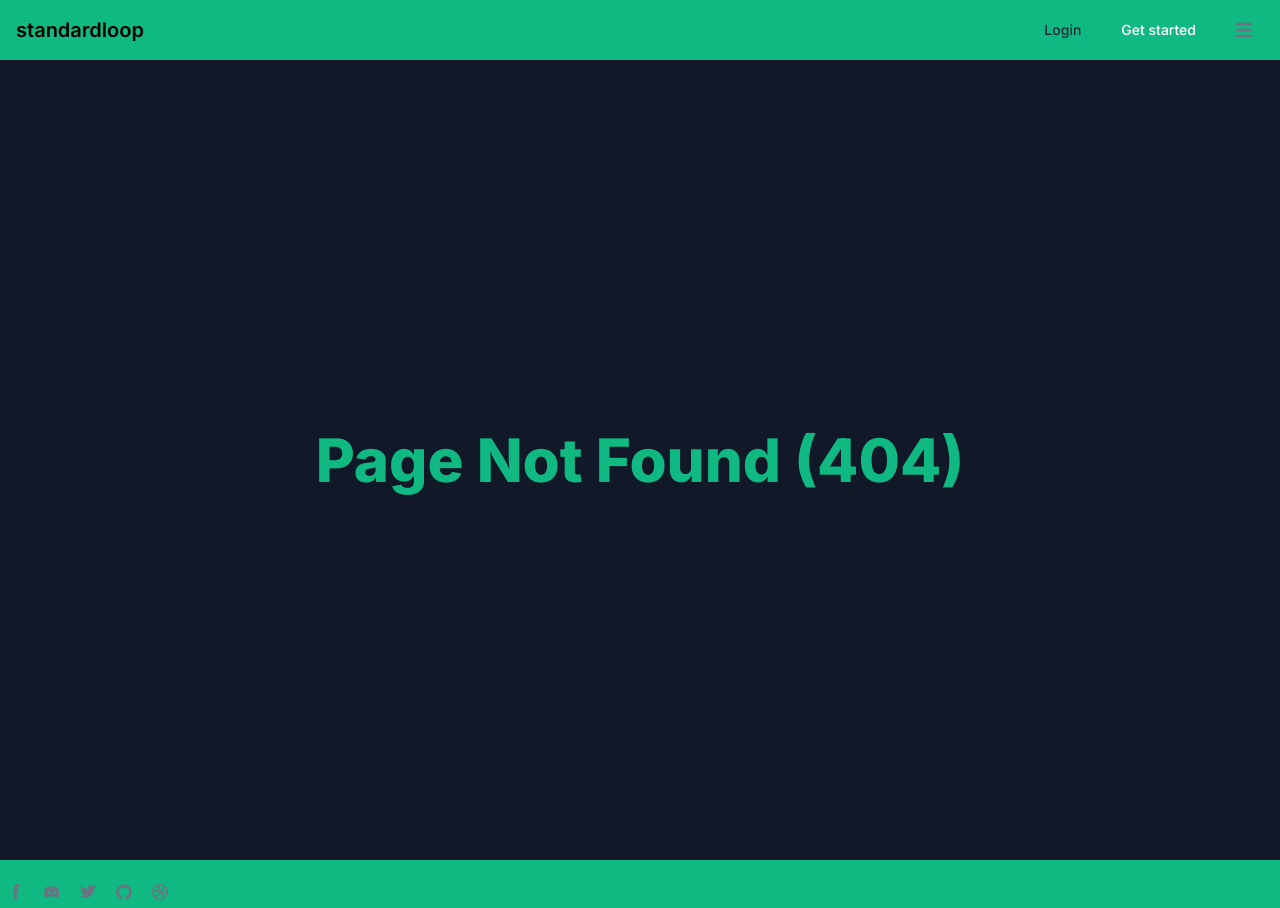
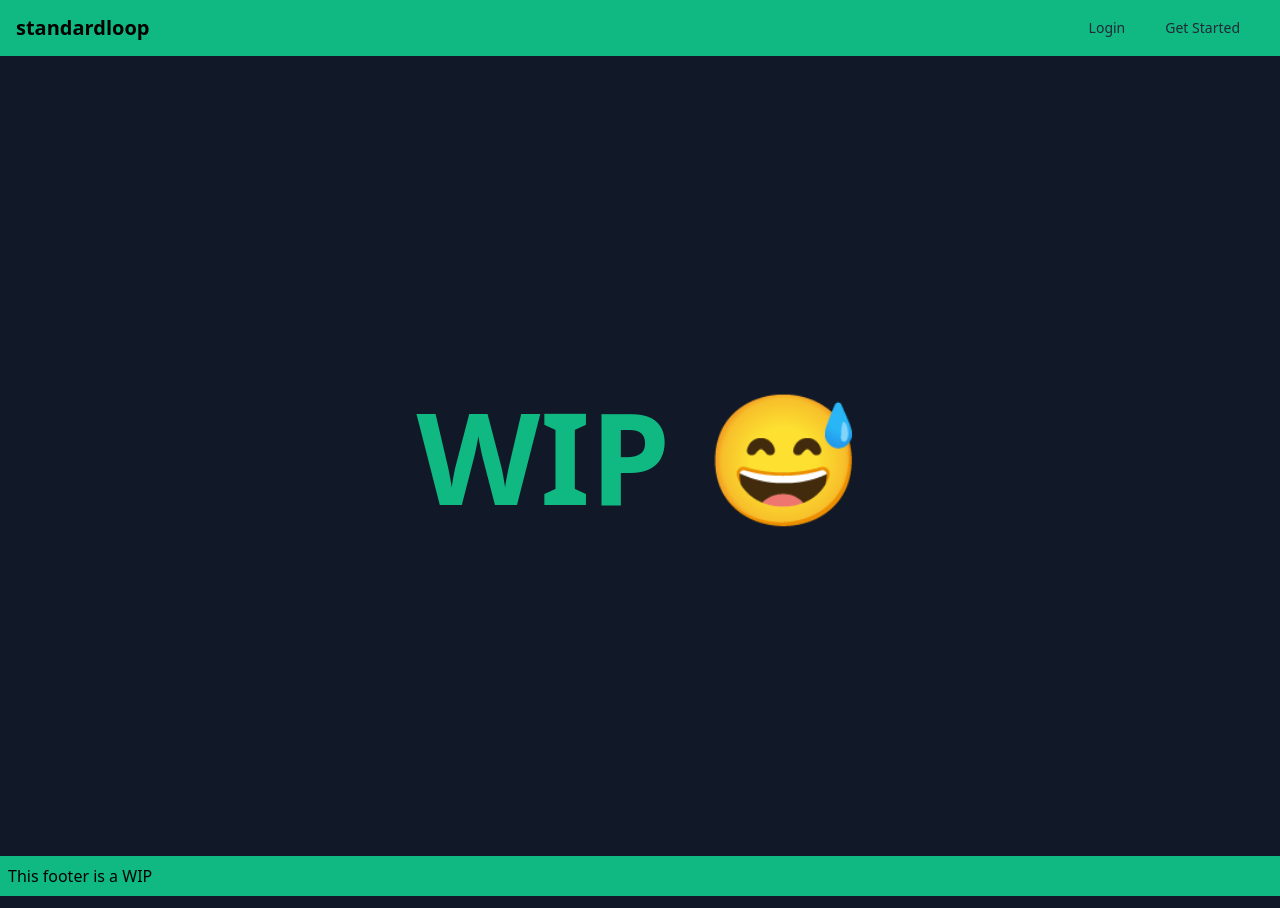
Before and after one commit to standardloop/standardloop.dev, a Next.js app: page /wip in a window 1280 px wide. Before the commit this address had no page. Built offline with nearby package versions, Linux system fonts and the light colour scheme.

Commit message:
Cleanup header and footer but still WIP

```diff
--- a/package.json
+++ b/package.json
@@ -2,7 +2,7 @@
   "name": "standardloop.dev",
   "version": "0.1.0",
   "private": true,
-  "license": "No-License",
+  "license": "NOLICENSE",
   "scripts": {
     "dev": "next dev",
     "build": "next build",
--- a/src/app/landing/page.tsx
+++ b/src/app/landing/page.tsx
@@ -2,7 +2,6 @@ import Head from 'next/head'
 import Link from 'next/link'
 
 export default function Landing() {
-
     return (
         <div className="flex min-h-screen bg-gray-900 flex items-center justify-center cursor-default">
             <Head>
--- a/src/app/layout.tsx
+++ b/src/app/layout.tsx
@@ -1,9 +1,10 @@
 import './globals.css'
-import { Inter } from 'next/font/google'
+// import { Inter } from 'next/font/google'
 import Header from '@/components/Header';
 import Footer from '@/components/Footer';
 
-const inter = Inter({ subsets: ['latin'] })
+// const inter = Inter({ subsets: ['latin'] })
+// body className="{inter.className} bg-gray-900">
 
 export const metadata = {
   title: 'standardloop.dev',
@@ -17,7 +18,7 @@ export default function RootLayout({
 }) {
   return (
     <html lang="en">
-      <body className={inter.className}>
+      <body className="bg-gray-900">
         <Header />
         {children}
         <Footer />
--- a/src/app/login/page.tsx
+++ b/src/app/wip/page.tsx
@@ -6,11 +6,11 @@ export default function Landing() {
     return (
         <div className="flex min-h-screen bg-gray-900 flex items-center justify-center cursor-default">
             <Head>
-                <title>Login</title>
+                <title>WIP</title>
                 <link rel="icon" href="/favicon.ico" />
             </Head>
             <div className="text-9xl font-extrabold text-emerald-500 cursor-text">
-                WIP
+                WIP 😅
             </div>
         </div >
     )
--- a/src/components/Footer/index.tsx
+++ b/src/components/Footer/index.tsx
@@ -5,40 +5,19 @@ export default function Footer() {
     return (
         <React.Fragment>
             <footer className="bg-emerald-500 ">
-                <div className="mx-auto w-full max-w-screen-xl p-2 py-2 lg:py-8 cursor-default">
+                <div className="mx-auto w-full max-w-screen-xl p-2 py-2 lg:py-4 cursor-default">
                     <div className="sm:flex sm:items-center sm:justify-between">
-                        <div className="flex mt-4 space-x-5 sm:justify-center sm:mt-0">
-                            <a href="#" className="text-gray-500 hover:text-gray-900 dark:hover:text-white">
-                                <svg className="w-4 h-4" aria-hidden="true" xmlns="http://www.w3.org/2000/svg" fill="currentColor" viewBox="0 0 8 19">
-                                    <path fillRule="evenodd" d="M6.135 3H8V0H6.135a4.147 4.147 0 0 0-4.142 4.142V6H0v3h2v9.938h3V9h2.021l.592-3H5V3.591A.6.6 0 0 1 5.592 3h.543Z" clipRule="evenodd" />
-                                </svg>
-                                <span className="sr-only">Facebook page</span>
-                            </a>
-                            <a href="#" className="text-gray-500 hover:text-gray-900 dark:hover:text-white">
-                                <svg className="w-4 h-4" aria-hidden="true" xmlns="http://www.w3.org/2000/svg" fill="currentColor" viewBox="0 0 21 16">
-                                    <path d="M16.942 1.556a16.3 16.3 0 0 0-4.126-1.3 12.04 12.04 0 0 0-.529 1.1 15.175 15.175 0 0 0-4.573 0 11.585 11.585 0 0 0-.535-1.1 16.274 16.274 0 0 0-4.129 1.3A17.392 17.392 0 0 0 .182 13.218a15.785 15.785 0 0 0 4.963 2.521c.41-.564.773-1.16 1.084-1.785a10.63 10.63 0 0 1-1.706-.83c.143-.106.283-.217.418-.33a11.664 11.664 0 0 0 10.118 0c.137.113.277.224.418.33-.544.328-1.116.606-1.71.832a12.52 12.52 0 0 0 1.084 1.785 16.46 16.46 0 0 0 5.064-2.595 17.286 17.286 0 0 0-2.973-11.59ZM6.678 10.813a1.941 1.941 0 0 1-1.8-2.045 1.93 1.93 0 0 1 1.8-2.047 1.919 1.919 0 0 1 1.8 2.047 1.93 1.93 0 0 1-1.8 2.045Zm6.644 0a1.94 1.94 0 0 1-1.8-2.045 1.93 1.93 0 0 1 1.8-2.047 1.918 1.918 0 0 1 1.8 2.047 1.93 1.93 0 0 1-1.8 2.045Z" />
-                                </svg>
-                                <span className="sr-only">Discord community</span>
-                            </a>
-                            <a href="#" className="text-gray-500 hover:text-gray-900 dark:hover:text-white">
-                                <svg className="w-4 h-4" aria-hidden="true" xmlns="http://www.w3.org/2000/svg" fill="currentColor" viewBox="0 0 20 17">
-                                    <path fillRule="evenodd" d="M20 1.892a8.178 8.178 0 0 1-2.355.635 4.074 4.074 0 0 0 1.8-2.235 8.344 8.344 0 0 1-2.605.98A4.13 4.13 0 0 0 13.85 0a4.068 4.068 0 0 0-4.1 4.038 4 4 0 0 0 .105.919A11.705 11.705 0 0 1 1.4.734a4.006 4.006 0 0 0 1.268 5.392 4.165 4.165 0 0 1-1.859-.5v.05A4.057 4.057 0 0 0 4.1 9.635a4.19 4.19 0 0 1-1.856.07 4.108 4.108 0 0 0 3.831 2.807A8.36 8.36 0 0 1 0 14.184 11.732 11.732 0 0 0 6.291 16 11.502 11.502 0 0 0 17.964 4.5c0-.177 0-.35-.012-.523A8.143 8.143 0 0 0 20 1.892Z" clipRule="evenodd" />
-                                </svg>
-                                <span className="sr-only">Twitter page</span>
-                            </a>
-                            <a href="#" className="text-gray-500 hover:text-gray-900 dark:hover:text-white">
+                        <p>
+                            This footer is a WIP
+                        </p>
+                        {/* <div className="flex mt-4 space-x-4 sm:justify-center sm:mt-0">
+                            <Link href="https://www.github.com/standardloop/" className="text-gray-500 hover:text-gray-900 dark:hover:text-white cursor-pointer">
                                 <svg className="w-4 h-4" aria-hidden="true" xmlns="http://www.w3.org/2000/svg" fill="currentColor" viewBox="0 0 20 20">
                                     <path fillRule="evenodd" d="M10 .333A9.911 9.911 0 0 0 6.866 19.65c.5.092.678-.215.678-.477 0-.237-.01-1.017-.014-1.845-2.757.6-3.338-1.169-3.338-1.169a2.627 2.627 0 0 0-1.1-1.451c-.9-.615.07-.6.07-.6a2.084 2.084 0 0 1 1.518 1.021 2.11 2.11 0 0 0 2.884.823c.044-.503.268-.973.63-1.325-2.2-.25-4.516-1.1-4.516-4.9A3.832 3.832 0 0 1 4.7 7.068a3.56 3.56 0 0 1 .095-2.623s.832-.266 2.726 1.016a9.409 9.409 0 0 1 4.962 0c1.89-1.282 2.717-1.016 2.717-1.016.366.83.402 1.768.1 2.623a3.827 3.827 0 0 1 1.02 2.659c0 3.807-2.319 4.644-4.525 4.889a2.366 2.366 0 0 1 .673 1.834c0 1.326-.012 2.394-.012 2.72 0 .263.18.572.681.475A9.911 9.911 0 0 0 10 .333Z" clipRule="evenodd" />
                                 </svg>
                                 <span className="sr-only">GitHub account</span>
-                            </a>
-                            <a href="#" className="text-gray-500 hover:text-gray-900 dark:hover:text-white">
-                                <svg className="w-4 h-4" aria-hidden="true" xmlns="http://www.w3.org/2000/svg" fill="currentColor" viewBox="0 0 20 20">
-                                    <path fillRule="evenodd" d="M10 0a10 10 0 1 0 10 10A10.009 10.009 0 0 0 10 0Zm6.613 4.614a8.523 8.523 0 0 1 1.93 5.32 20.094 20.094 0 0 0-5.949-.274c-.059-.149-.122-.292-.184-.441a23.879 23.879 0 0 0-.566-1.239 11.41 11.41 0 0 0 4.769-3.366ZM8 1.707a8.821 8.821 0 0 1 2-.238 8.5 8.5 0 0 1 5.664 2.152 9.608 9.608 0 0 1-4.476 3.087A45.758 45.758 0 0 0 8 1.707ZM1.642 8.262a8.57 8.57 0 0 1 4.73-5.981A53.998 53.998 0 0 1 9.54 7.222a32.078 32.078 0 0 1-7.9 1.04h.002Zm2.01 7.46a8.51 8.51 0 0 1-2.2-5.707v-.262a31.64 31.64 0 0 0 8.777-1.219c.243.477.477.964.692 1.449-.114.032-.227.067-.336.1a13.569 13.569 0 0 0-6.942 5.636l.009.003ZM10 18.556a8.508 8.508 0 0 1-5.243-1.8 11.717 11.717 0 0 1 6.7-5.332.509.509 0 0 1 .055-.02 35.65 35.65 0 0 1 1.819 6.476 8.476 8.476 0 0 1-3.331.676Zm4.772-1.462A37.232 37.232 0 0 0 13.113 11a12.513 12.513 0 0 1 5.321.364 8.56 8.56 0 0 1-3.66 5.73h-.002Z" clipRule="evenodd" />
-                                </svg>
-                                <span className="sr-only">Dribbble account</span>
-                            </a>
-                        </div>
+                            </Link>
+                        </div> */}
                     </div>
                 </div>
             </footer>
--- a/src/components/Header/index.tsx
+++ b/src/components/Header/index.tsx
@@ -13,39 +13,12 @@ export default function Header() {
                             </div>
                         </Link>
                         <div className="flex items-center lg:order-2">
-                            <Link href="/login" className="text-gray-800 hover:bg-gray-50 focus:ring-4 focus:ring-gray-300 font-medium rounded-lg text-sm px-4 lg:px-5 py-2 lg:py-2.5 mr-2 dark:hover:bg-gray-700 focus:outline-none cursor-pointer">
+                            <Link href="/wip" className="text-gray-800 hover:bg-gray-50 font-medium rounded-lg text-sm px-4 lg:px-5 py-2 lg:py-2.5 mr-2 cursor-pointer">
                                 Login
                             </Link>
-                            <Link href="/" className="text-white bg-primary-700 hover:bg-primary-800 focus:ring-4 focus:ring-primary-300 font-medium rounded-lg text-sm px-4 lg:px-5 py-2 lg:py-2.5 mr-2 focus:outline-none cursor-pointer">
-                                Get started
+                            <Link href="/wip" className="text-gray-800 hover:bg-gray-50 font-medium rounded-lg text-sm px-4 lg:px-5 py-2 lg:py-2.5 mr-2 cursor-pointer">
+                                Get Started
                             </Link>
-                            <button data-collapse-toggle="mobile-menu-2" type="button" className="inline-flex items-center p-2 ml-1 text-sm text-gray-500 rounded-lg lg:hidden hover:bg-gray-100 focus:outline-none focus:ring-2 focus:ring-gray-200 dark:text-gray-400 dark:hover:bg-gray-700 dark:focus:ring-gray-600" aria-controls="mobile-menu-2" aria-expanded="false">
-                                <span className="sr-only">Open main menu</span>
-                                <svg className="w-6 h-6" fill="currentColor" viewBox="0 0 20 20" xmlns="http://www.w3.org/2000/svg"><path fillRule="evenodd" d="M3 5a1 1 0 011-1h12a1 1 0 110 2H4a1 1 0 01-1-1zM3 10a1 1 0 011-1h12a1 1 0 110 2H4a1 1 0 01-1-1zM3 15a1 1 0 011-1h12a1 1 0 110 2H4a1 1 0 01-1-1z" clipRule="evenodd"></path></svg>
-                                <svg className="hidden w-6 h-6" fill="currentColor" viewBox="0 0 20 20" xmlns="http://www.w3.org/2000/svg"><path fillRule="evenodd" d="M4.293 4.293a1 1 0 011.414 0L10 8.586l4.293-4.293a1 1 0 111.414 1.414L11.414 10l4.293 4.293a1 1 0 01-1.414 1.414L10 11.414l-4.293 4.293a1 1 0 01-1.414-1.414L8.586 10 4.293 5.707a1 1 0 010-1.414z" clipRule="evenodd"></path></svg>
-                            </button>
-                        </div>
-                        <div className="hidden justify-between items-center w-full lg:flex lg:w-auto lg:order-1" id="mobile-menu-2">
-                            <ul className="flex flex-col mt-4 font-medium lg:flex-row lg:space-x-8 lg:mt-0">
-                                <li>
-                                    <a href="#" className="block py-2 pr-4 pl-3 text-white rounded bg-primary-700 lg:bg-transparent lg:text-primary-700 lg:p-0 dark:text-white" aria-current="page">Home</a>
-                                </li>
-                                <li>
-                                    <a href="#" className="block py-2 pr-4 pl-3 text-gray-700 border-b border-gray-100 hover:bg-gray-50 lg:hover:bg-transparent lg:border-0 lg:hover:text-primary-700 lg:p-0 dark:text-gray-400 lg:dark:hover:text-white dark:hover:bg-gray-700 dark:hover:text-white lg:dark:hover:bg-transparent dark:border-gray-700">Company</a>
-                                </li>
-                                <li>
-                                    <a href="#" className="block py-2 pr-4 pl-3 text-gray-700 border-b border-gray-100 hover:bg-gray-50 lg:hover:bg-transparent lg:border-0 lg:hover:text-primary-700 lg:p-0 dark:text-gray-400 lg:dark:hover:text-white dark:hover:bg-gray-700 dark:hover:text-white lg:dark:hover:bg-transparent dark:border-gray-700">Marketplace</a>
-                                </li>
-                                <li>
-                                    <a href="#" className="block py-2 pr-4 pl-3 text-gray-700 border-b border-gray-100 hover:bg-gray-50 lg:hover:bg-transparent lg:border-0 lg:hover:text-primary-700 lg:p-0 dark:text-gray-400 lg:dark:hover:text-white dark:hover:bg-gray-700 dark:hover:text-white lg:dark:hover:bg-transparent dark:border-gray-700">Features</a>
-                                </li>
-                                <li>
-                                    <a href="#" className="block py-2 pr-4 pl-3 text-gray-700 border-b border-gray-100 hover:bg-gray-50 lg:hover:bg-transparent lg:border-0 lg:hover:text-primary-700 lg:p-0 dark:text-gray-400 lg:dark:hover:text-white dark:hover:bg-gray-700 dark:hover:text-white lg:dark:hover:bg-transparent dark:border-gray-700">Team</a>
-                                </li>
-                                <li>
-                                    <a href="#" className="block py-2 pr-4 pl-3 text-gray-700 border-b border-gray-100 hover:bg-gray-50 lg:hover:bg-transparent lg:border-0 lg:hover:text-primary-700 lg:p-0 dark:text-gray-400 lg:dark:hover:text-white dark:hover:bg-gray-700 dark:hover:text-white lg:dark:hover:bg-transparent dark:border-gray-700">Contact</a>
-                                </li>
-                            </ul>
                         </div>
                     </div>
                 </nav>
```
Also changed, not shown: 2 other files (tests, documents, lock files or other folders).
